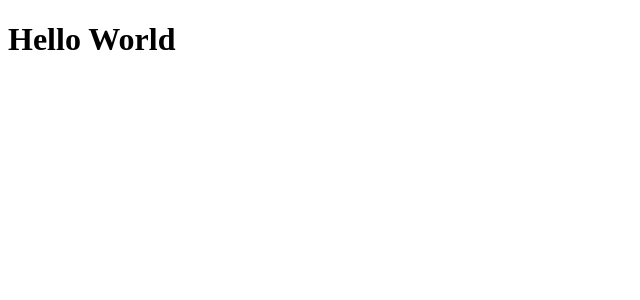
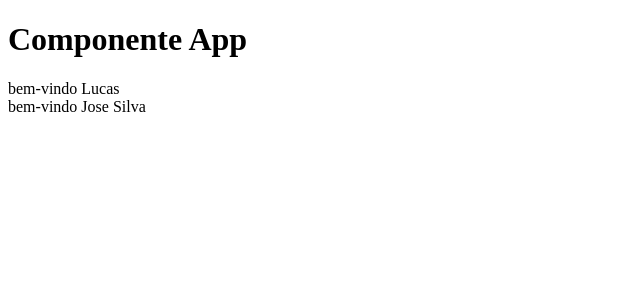
Before and after one commit to Levirroh/learning_react_node, a React (Create React App) app in the folder primeiro-app/: page / in a window 1280 px wide. Shown: the top 300 px of the page, without its empty margins (0-640 px from the left). Built offline with nearby package versions, Linux system fonts and the light colour scheme.

Commit message:
update: App to change names

```diff
--- a/primeiro-app/src/App.js
+++ b/primeiro-app/src/App.js
@@ -1,7 +1,12 @@
+import Nome from './components/Nome.js'
+
 function App() {
   return (
     <div>
-    <h1>Hello World</h1>
+      <h1>Componente App</h1>
+      <Nome aluno="Lucas"/>
+      <br/>
+      <Nome aluno="Jose Silva"/>
     </div>
   );
 }
```
